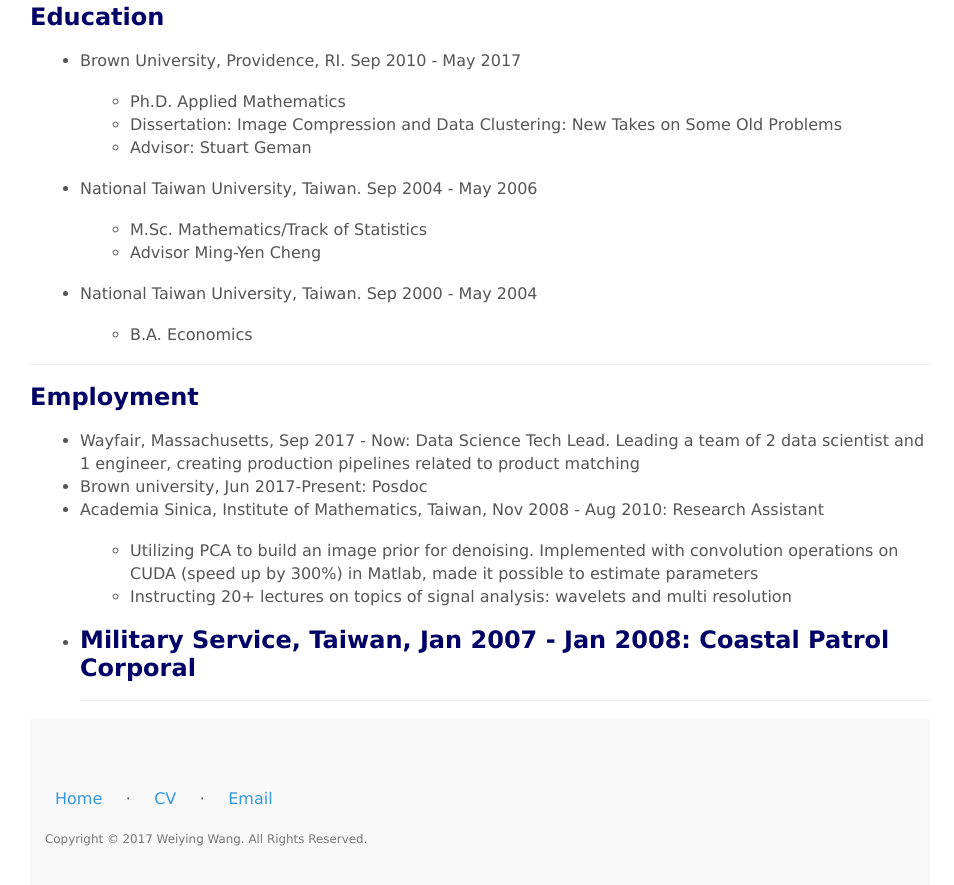
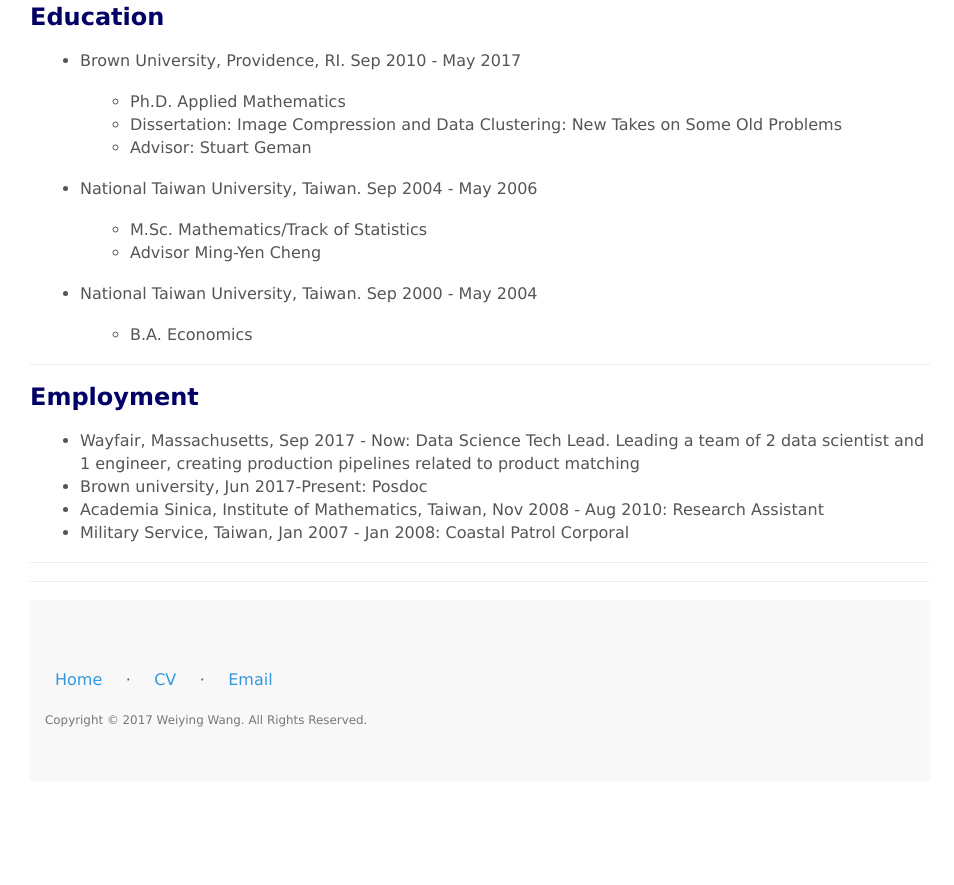
Before and after one commit to wayinone/wayinone.github.io, a Jekyll site: the page built from Resume.md, in a window 1280 px wide and 900 px high, scrolled down 1987 px. Shown: the top 885 px of the window, without its empty margins (160-1114 px from the left). Built offline with Jekyll 4.4.1, drawn with Linux system fonts in a browser that asks for light colours; after the commit the page ends 2768 px from its top, so only the background shows below that.

Commit message:
typo in resume

```diff
--- a/Resume.md
+++ b/Resume.md
@@ -82,11 +82,10 @@
 
 ---
 ## Employment
-  * Wayfair, Massachusetts, Sep 2017 - Now: Data Science Tech Lead. Leading a team of 2 data scientist and 1 engineer, creating production pipelines related to product matching
-  * Brown university, Jun 2017-Present: Posdoc
-  * Academia Sinica, Institute of Mathematics, Taiwan, Nov 2008 - Aug 2010: Research Assistant
-	*  Utilizing PCA to build an image prior for denoising. Implemented with convolution operations on CUDA (speed up by 300%) in Matlab, made it possible to estimate parameters
-	*  Instructing 20+ lectures on topics of signal analysis: wavelets and multi resolution
-  * Military Service, Taiwan, Jan 2007 - Jan 2008: Coastal Patrol Corporal
+* Wayfair, Massachusetts, Sep 2017 - Now: Data Science Tech Lead. Leading a team of 2 data scientist and 1 engineer, creating production pipelines related to product matching
+* Brown university, Jun 2017-Present: Posdoc
+* Academia Sinica, Institute of Mathematics, Taiwan, Nov 2008 - Aug 2010: Research Assistant
+* Military Service, Taiwan, Jan 2007 - Jan 2008: Coastal Patrol Corporal
+
 ---
 ****
```
